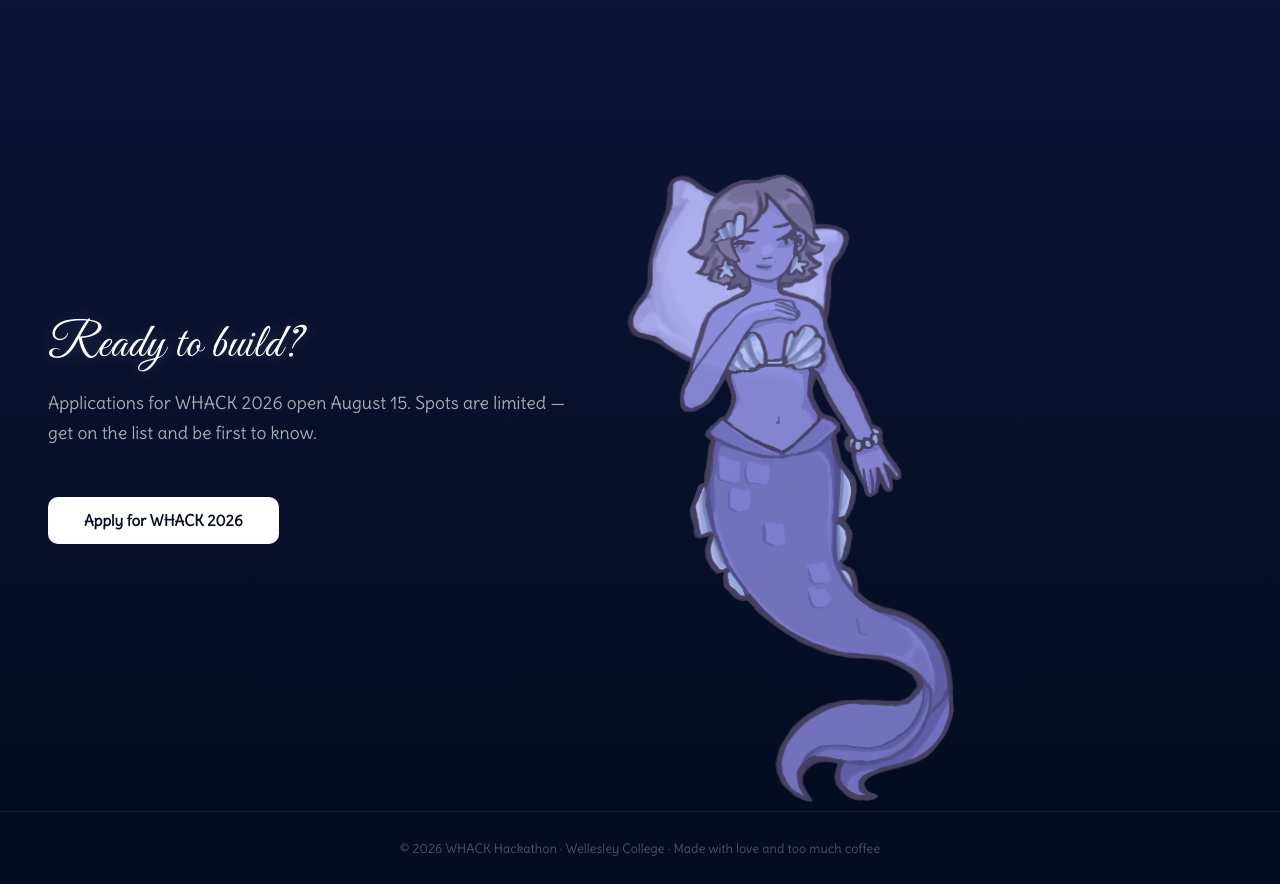
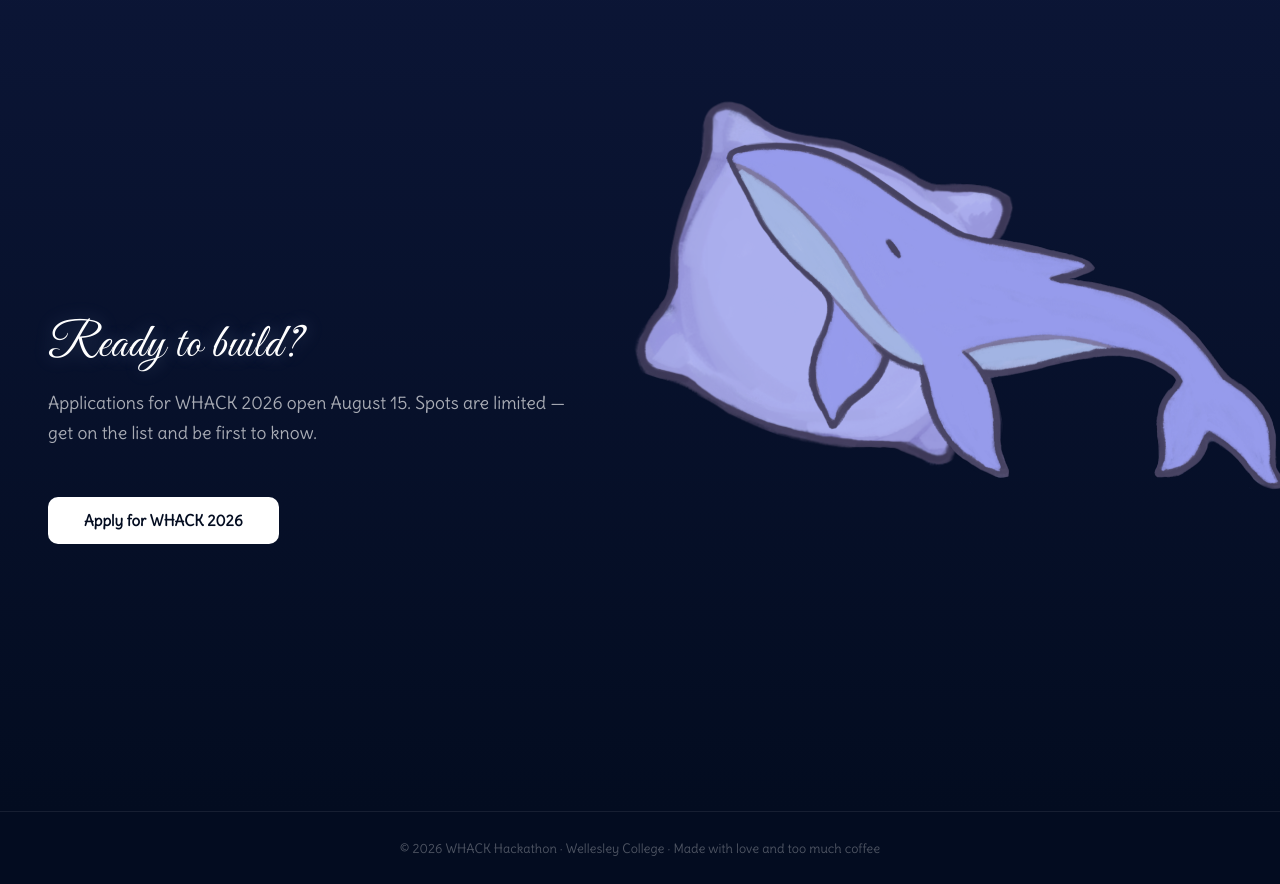
Before and after one commit to hsu-emily/Whack2026-Website, a React (Vite) app: page / in a window 1280 px wide. Shown: the part 4900-5784 px from the top of the page. Built offline with nearby package versions, Linux system fonts and the light colour scheme.

Commit message:
revive sleeping whale

```diff
--- a/src/App.jsx
+++ b/src/App.jsx
@@ -4,7 +4,6 @@ import whaleJump from './assets/logo.png'
 import turtle from './assets/turtle.png'
 import wishingWell from './assets/wishing_well.png'
 import whaleSleep from './assets/logo_sleep.png'
-import mermaid from './assets/mermaid.png'
 import pillow from './assets/pillow.png'
 import GalaxyStream from './components/GalaxyStream'
 import Star from './components/Star'
@@ -305,8 +304,7 @@ function App() {
 
           <div className="register-illustration" aria-hidden="true">
             <img src={pillow} alt="" className="register-pillow" />
-            {/* <img src={whaleSleep} alt="Sleeping Whale" className="register-whale" /> */}
-            <img src={mermaid} alt="" className="register-mermaid"/>
+            <img src={whaleSleep} alt="Sleeping Whale" className="register-whale" />
           </div>
         </div>
       </section>
--- a/src/index.css
+++ b/src/index.css
@@ -1062,11 +1062,9 @@ h2 {
   margin-top:-25%;
 }
 
-.register-mermaid {
-  position: absolute;
-  top: -5%;
-  left: -5%;
-  width: 60%;
+.register-pillow {
+  position: relative;
+  width: 85%;
   height: auto;
   object-fit: contain;
   z-index: 1;
@@ -1075,15 +1073,15 @@ h2 {
   animation: pillowBob 6s ease-in-out infinite;
 }
 
-.register-pillow {
-  position: relative;
-  width: 50%;
+.register-whale {
+  position: absolute;
+  top: 10%;
+  left: 10%;
+  width: 85%;
   height: auto;
   object-fit: contain;
-  z-index: 1;
-  display: block;
-  opacity: 0.95;
-  animation: pillowBob 6s ease-in-out infinite;
+  z-index: 2;
+  animation: whaleBob 4.5s ease-in-out -1.2s infinite;
 }
 
 @keyframes pillowBob {
@@ -1092,6 +1090,14 @@ h2 {
   }
   50% {
     transform: translateY(-10px) rotate(-3.5deg);
+  }
+}
+@keyframes whaleBob {
+  0%, 100% {
+    transform: translateY(0px) rotate(0deg);
+  }
+  50% {
+    transform: translateY(-20px) rotate(0deg);
   }
 }
 
```
